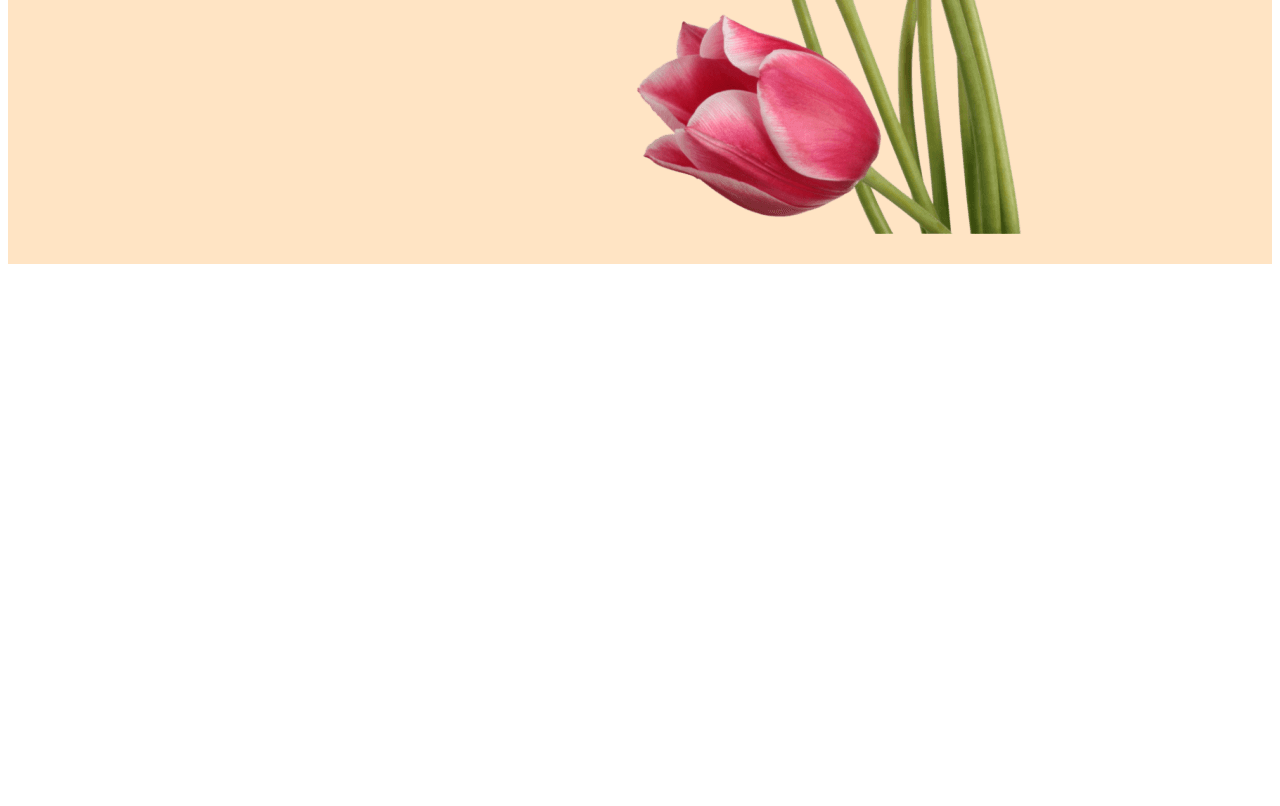
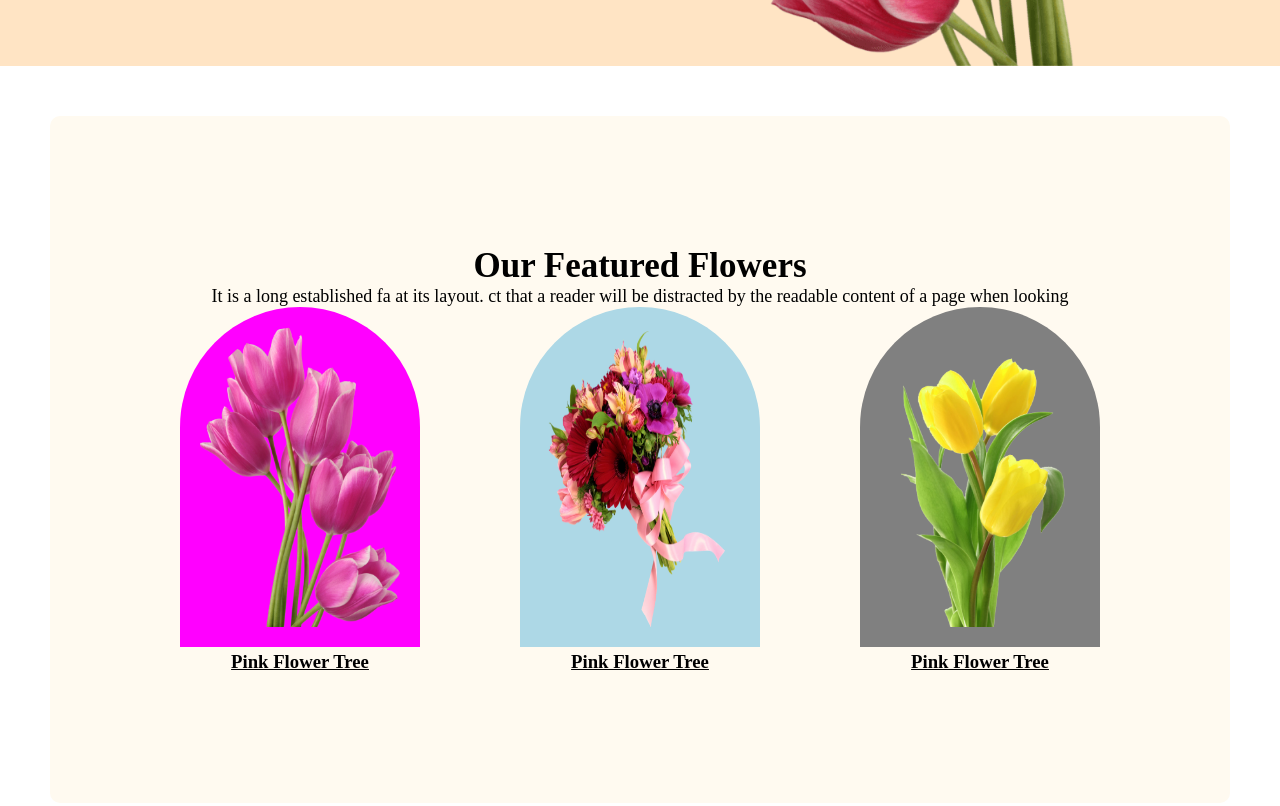
Before and after one commit to MahfuzaKhatun24/flower-shop-assignment-main, a plain HTML site: page index.html in a window 1280 px wide. Shown: the part 604-1410 px from the top of the page. Before the commit the page ends 876 px from the top, so only its background shows below. Drawn offline with Linux system fonts and the light colour scheme.

Commit message:
addea section

```diff
--- a/index.html
+++ b/index.html
@@ -26,7 +26,44 @@
 
     </header>
 <main>
+<section class="about">
+    <h3 class="section-title">
+        Our Featured Flowers
+    </h3>
+    <p class="section-description">
+        It is a long established fa at its layout.
+ct that a reader will be distracted by the readable
+content of a page when looking    </p>
+<div class="flowers">
+    <div>
+        <img class="img-1" src="images/pngwing 6.png" alt="">
+        <h3 class="underline">Pink Flower Tree</h3>
 
+    </div>
+    <div>
+        <img class="img-2" src="images/pngwing 5.png" alt="">
+        <h3 class="underline">
+
+            Pink Flower Tree
+        </h3>
+    </div>
+    <div>
+    <img class="img3" src="images/pngwing 7.png" alt="">
+<h3 class="underline">
+    Pink Flower Tree
+</h3>
+
+    </div>
+
+</div>
+
+</section>
+<section class="hot-deal">
+    <h3 class="hot-deal-title">
+        Hot Deal ! Sale Up To 25% Off
+    </h3>
+
+</section>
 </main>
 <footer>
 
--- a/style.css
+++ b/style.css
@@ -1,10 +1,16 @@
-.header{
+ *{
+    padding: 0px;
+    margin: 0px;
+ }
+
+ .header{
     background-color: bisque;
 }
 .banner{
-    padding: 30px 30px 30px 150px;
+    padding: 30px 30px 0px 150px;
     display: flex;
     align-items: center;
+    height: 80vh;
 
 }
 .banner-title{
@@ -12,7 +18,8 @@
     font-size: 45px;
     font-style: normal;
 font-weight: 900px;
-line-height: 50pxs;
+line-height: 50px;
+}
 .btn-primary{
     background-color: lightpink;
     border-radius: 5px;
@@ -22,6 +29,74 @@ line-height: 50pxs;
     font-weight: 700;
 }
 .banner .profile-pic{
-    width: 300px;
+    width: 600px;
+
+    height: 100%;
+}
+.about{
+    padding: 130px;
+    background-color: floralwhite;
+border-radius: 10px;
+    margin: 50px;
+    text-align: center;
+
+
 
 }
+.section-title{
+    color: black;
+    text-align: center;
+    font-size: 35px;
+    font-weight: 700;
+}
+.section-description{
+    color: black;
+    text-align: center;
+    font-size: 18px;
+}
+.underline{
+    text-decoration: underline;
+}
+.hot-deal{
+    padding: 150px;
+    background-color: lavenderblush;
+    border-radius: 10px;
+    margin: 50px;
+}
+.flowers{
+
+    display: flex;
+    align-items: center;
+    justify-content: space-between;
+    gap: 10px;
+
+}
+.flowers img {
+    width: 200px;
+    height: 300px;
+}
+.img-1{
+    border-top-left-radius:  350px;
+    border-top-right-radius: 350px;
+    background-color: fuchsia;
+    width: 300px;
+    height: 400px;
+    padding: 20px;
+
+}
+.img-2{
+    border-top-left-radius: 350px;
+    border-top-right-radius: 350px;
+    background-color: lightblue;
+    width: 300px;
+    height: 400px;
+    padding: 20px;
+}
+.img3{
+border-top-left-radius: 350px;
+border-top-right-radius: 350px;
+    background-color: grey;
+    width: 300px;
+    height: 400px;
+    padding: 20px;
+}
```
Also changed, not shown: images/Flower 01.png (added), images/Group 57.png (added), images/Group 58.png (added), images/Group 59.png (added), images/Rectangle 4.png (added), images/Rectangle 5.png (added), images/Rectangle 6.png (added), images/Rectangle 9.png (added), images/pngwing 5.png (added), images/pngwing 6.png (added), images/pngwing 7.png (added), images/pngwing 8.png (added), 3 other files.
